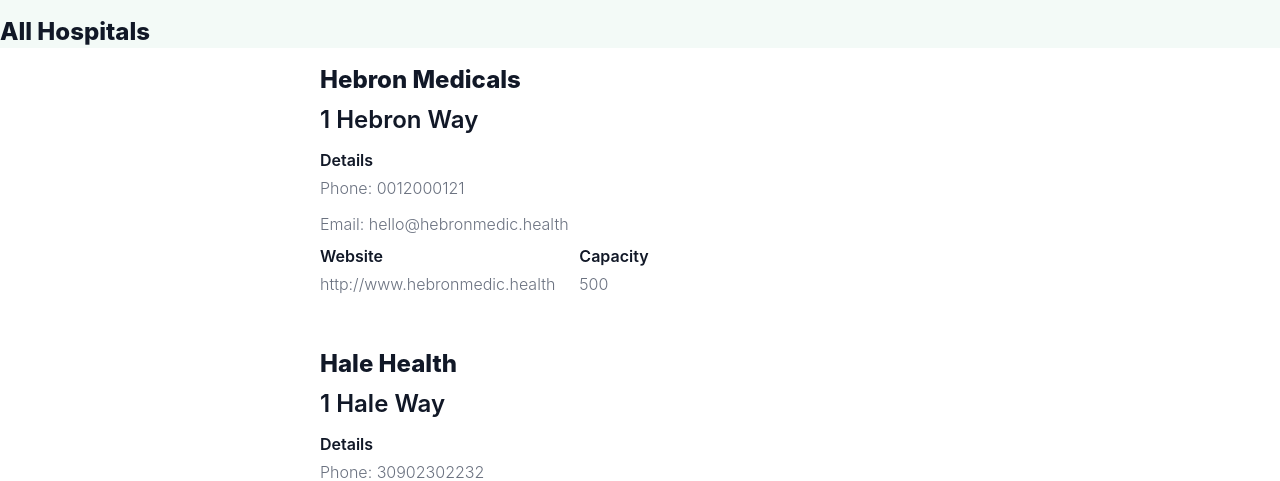
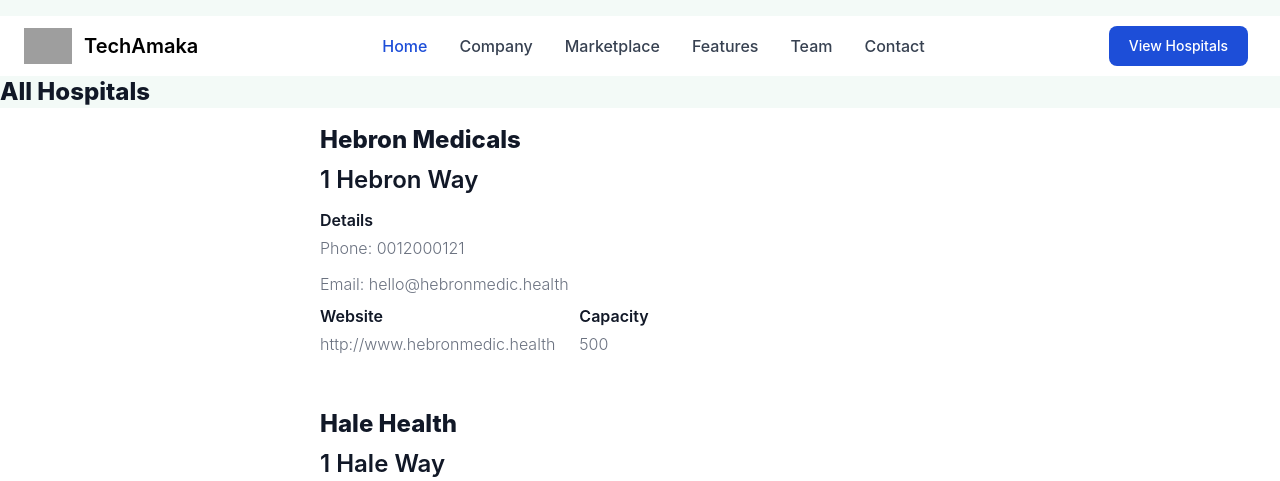
Before and after one commit to FloatinggOnion/hospital-management-system, a Django app: template templates/hospitals.html in a window 1280 px wide. Shown: the top 481 px of the page. Run offline with Django 5.2, Linux system fonts and the light colour scheme; the template is opened without the code that fills it: values that come from a table or form of the project are taken from there, others are empty; data comes from the database, SQL or seed files in the repository; style sheets or scripts are compiled from the project's sources; some libraries are stand-ins or nearby versions; grey boxes are pictures that could not be loaded.

Commit message:
Fix: broken links

```diff
--- a/templates/components/hero.html
+++ b/templates/components/hero.html
@@ -3,7 +3,7 @@
         <div class="mr-auto place-self-center lg:col-span-7">
             <h1 class="max-w-2xl mb-4 text-4xl font-extrabold tracking-tight leading-none md:text-5xl xl:text-6xl dark:text-white">Hospital Management Systems for Enterprises</h1>
             <p class="max-w-2xl mb-6 font-light text-gray-500 lg:mb-8 md:text-lg lg:text-xl dark:text-gray-400">From hospitals to heathcare professionals, companies around the world use TechAmaka to manage their health systems.</p>
-            <a href="#" class="inline-flex items-center justify-center px-5 py-3 mr-3 text-base font-medium text-center text-white rounded-lg bg-primary-700 hover:bg-primary-800 focus:ring-4 focus:ring-primary-300 dark:focus:ring-primary-900">
+            <a href="/hospitals" class="inline-flex items-center justify-center px-5 py-3 mr-3 text-base font-medium text-center text-white rounded-lg bg-primary-700 hover:bg-primary-800 focus:ring-4 focus:ring-primary-300 dark:focus:ring-primary-900">
                 View hospitals
                 <svg class="w-5 h-5 ml-2 -mr-1" fill="currentColor" viewBox="0 0 20 20" xmlns="http://www.w3.org/2000/svg"><path fill-rule="evenodd" d="M10.293 3.293a1 1 0 011.414 0l6 6a1 1 0 010 1.414l-6 6a1 1 0 01-1.414-1.414L14.586 11H3a1 1 0 110-2h11.586l-4.293-4.293a1 1 0 010-1.414z" clip-rule="evenodd"></path></svg>
             </a>
--- a/templates/components/navbar.html
+++ b/templates/components/navbar.html
@@ -1,7 +1,7 @@
 <header>
     <nav class="bg-white border-gray-200 px-4 lg:px-6 py-2.5 dark:bg-gray-800">
         <div class="flex flex-wrap justify-between items-center mx-auto max-w-screen-xl">
-            <a href="https://flowbite.com" class="flex items-center">
+            <a href="/" class="flex items-center">
                 <img src="https://flowbite.com/docs/images/logo.svg" class="mr-3 h-6 sm:h-9" alt="Flowbite Logo" />
                 <span class="self-center text-xl font-semibold whitespace-nowrap dark:text-white">TechAmaka</span>
             </a>
--- a/templates/hospitals.html
+++ b/templates/hospitals.html
@@ -1,6 +1,7 @@
 {% extends "root.html" %}
 
 {% block content %}
+{% include "navbar.html" %}
     <div class="text-2xl font-extrabold mx-auto text-gray-900">All Hospitals</div>
     <section class="bg-white dark:bg-gray-900">
         {% for hospital in hospitals %}
```
